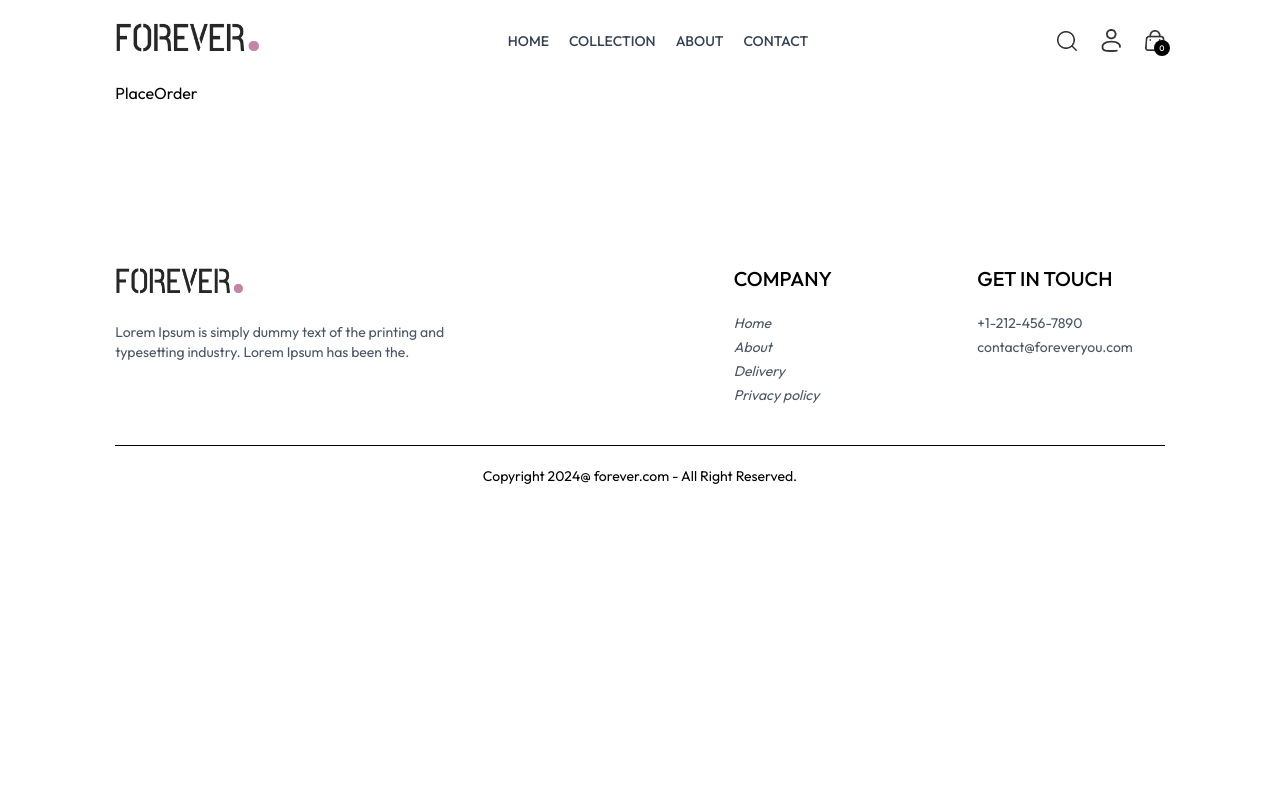
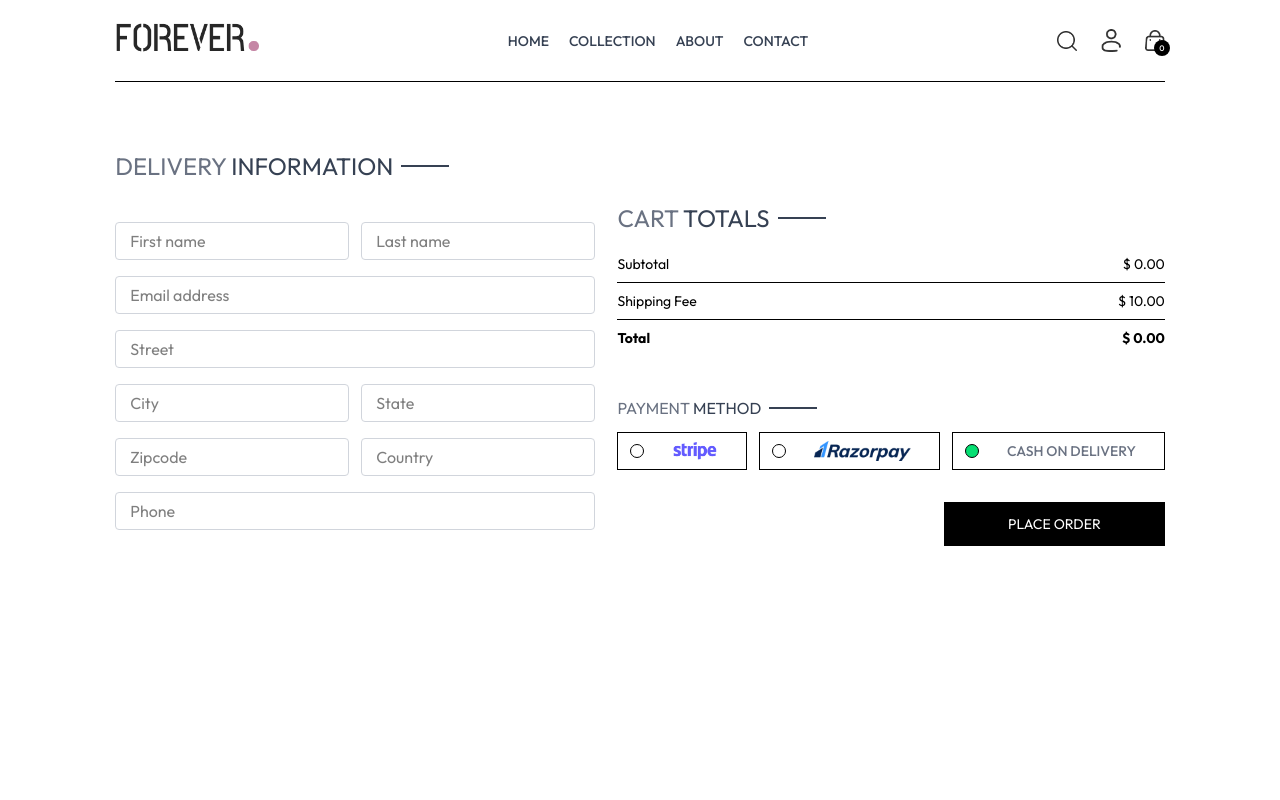
Before and after one commit to Ahmed-Elshhat/ecommerce-app, a React (Vite) app in the folder client/: page /place-order in a window 1280 px wide. Shown: the top 800 px of the page. Built offline with nearby package versions, Linux system fonts and the light colour scheme.

Commit message:
Created the Cart and Place Order pages, and updated the Context file to support the functionality required by these pages.

```diff
--- /dev/null
+++ b/client/src/components/CartTotal.jsx
@@ -0,0 +1,45 @@
+import React, { useContext } from "react";
+import { ShopContext } from "../context/ShopContext";
+import Title from "./Title";
+
+function CartTotal() {
+  const { currency, delivery_fee, getCartAmount } = useContext(ShopContext);
+
+  return (
+    <div className="w-full">
+      <div className="text-2xl">
+        <Title text1={"CART"} text2={"TOTALS"} />
+      </div>
+
+      <div className="flex flex-col gap-2 mt-2 text-sm">
+        <div className="flex justify-between">
+          <p>Subtotal</p>
+          <p>
+            {currency} {getCartAmount()}.00
+          </p>
+        </div>
+
+        <hr />
+
+        <div className="flex justify-between">
+          <p>Shipping Fee</p>
+          <p>
+            {currency} {delivery_fee}.00
+          </p>
+        </div>
+
+        <hr />
+
+        <div className="flex justify-between">
+          <b>Total</b>
+          <b>
+            {currency}{" "}
+            {getCartAmount() === 0 ? 0 : getCartAmount() + delivery_fee}.00
+          </b>
+        </div>
+      </div>
+    </div>
+  );
+}
+
+export default CartTotal;
--- a/client/src/context/ShopContext.jsx
+++ b/client/src/context/ShopContext.jsx
@@ -1,6 +1,7 @@
 import { createContext, useState } from "react";
 import { products } from "../assets/frontend_assets/assets";
 import { toast } from "react-toastify";
+import { useNavigate } from "react-router-dom";
 
 // eslint-disable-next-line react-refresh/only-export-components
 export const ShopContext = createContext();
@@ -11,11 +12,11 @@
   const [search, setSearch] = useState("");
   const [showSearch, setShowSearch] = useState(false);
   const [cartItems, setCartItems] = useState({});
+  const navigate = useNavigate();
 
   const addToCart = async (itemId, size) => {
-
     if (!size) {
-      toast.error("Select Product Size")
+      toast.error("Select Product Size");
       return;
     }
 
@@ -36,17 +37,44 @@
 
   const getCartCount = () => {
     let totalCount = 0;
-    for(const items in cartItems) {
-      for(const item in cartItems[items]) {
+    for (const items in cartItems) {
+      for (const item in cartItems[items]) {
         try {
           if (cartItems[items][item] > 0) {
             totalCount += cartItems[items][item];
           }
-        } catch (error) {error}
+        } catch (error) {
+          error;
+        }
       }
     }
-    return totalCount
-  }
+    return totalCount;
+  };
+
+  const updateQuantity = async (itemId, size, quantity) => {
+    let cartData = structuredClone(cartItems);
+
+    cartData[itemId][size] = quantity;
+
+    setCartItems(cartData);
+  };
+
+  const getCartAmount = () => {
+    let totalAmount = 0;
+    for (const items in cartItems) {
+      let itemInfo = products.find((product) => product._id === items);
+      for (const item in cartItems[items]) {
+        try {
+          if (cartItems[items][item] > 0) {
+            totalAmount += itemInfo.price * cartItems[items][item];
+          }
+        } catch (error) {
+          error;
+        }
+      }
+    }
+    return totalAmount;
+  };
 
   const value = {
     products,
@@ -58,7 +86,10 @@
     setShowSearch,
     cartItems,
     addToCart,
-    getCartCount
+    getCartCount,
+    updateQuantity,
+    getCartAmount,
+    navigate
   };
 
   return (
--- a/client/src/pages/Cart.jsx
+++ b/client/src/pages/Cart.jsx
@@ -1,9 +1,110 @@
-import React from 'react'
+import React, { useContext, useMemo } from "react";
+import { ShopContext } from "../context/ShopContext";
+import Title from "../components/Title";
+import { assets } from "../assets/frontend_assets/assets";
+import CartTotal from "../components/CartTotal";
 
 function Cart() {
+  const { products, currency, cartItems, updateQuantity, navigate } =
+    useContext(ShopContext);
+
+  const cartData = useMemo(() => {
+    const tempData = [];
+    for (const items in cartItems) {
+      for (const item in cartItems[items]) {
+        if (cartItems[items][item] > 0) {
+          tempData.push({
+            _id: items,
+            size: item,
+            quantity: cartItems[items][item],
+          });
+        }
+      }
+    }
+    return tempData;
+  }, [cartItems]);
+
   return (
-    <div>Cart</div>
-  )
+    <div className="border-t pt-14">
+      <div className="text-2xl mb-3">
+        <Title text1={"YOUR"} text2={"CART"} />
+      </div>
+
+      <div>
+        {cartData.map((item, index) => {
+          const productData = products.find(
+            (product) => product._id === item._id
+          );
+
+          return (
+            <div
+              key={index}
+              className="py-4 border-t border-b text-gray-700 grid grid-cols-[4fr_0.5fr_0.5fr] sm:grid-cols-[4fr_2fr_0.5fr] items-center gap-4"
+            >
+              <div className="flex items-start gap-6">
+                <img
+                  src={productData.image[0]}
+                  alt=""
+                  className="w-16 sm:w-20"
+                />
+                <div>
+                  <p className="text-xs sm:text-lg font-medium">
+                    {productData.name}
+                  </p>
+                  <div className="flex items-center gap-5 mt-2">
+                    <p>
+                      {currency}
+                      {productData.price}
+                    </p>
+                    <p className="px-2 sm:px-3 sm:py-1 border bg-slate-50">
+                      {item.size}
+                    </p>
+                  </div>
+                </div>
+              </div>
+
+              <input
+                onChange={(e) =>
+                  e.target.value === "" || e.target.value === "0"
+                    ? null
+                    : updateQuantity(
+                        item._id,
+                        item.size,
+                        Number(e.target.value)
+                      )
+                }
+                type="number"
+                min={1}
+                defaultValue={item.quantity}
+                className="border max-w-10 sm:max-w-20 px-1 sm:px-2 py-1"
+              />
+              <img
+                src={assets.bin_icon}
+                alt=""
+                className="w-4 mr-4 sm:w-5 cursor-pointer"
+                n
+                onClick={() => updateQuantity(item._id, item.size, 0)}
+              />
+            </div>
+          );
+        })}
+      </div>
+
+      <div className="flex justify-end my-20">
+        <div className="w-full sm:w-[450px]">
+          <CartTotal />
+          <div className="w-full text-end">
+            <button
+              className="bg-black text-white text-sm my-8 px-8 py-3"
+              onClick={() => navigate("/place-order")}
+            >
+              PROCEED TO CHECKOUT
+            </button>
+          </div>
+        </div>
+      </div>
+    </div>
+  );
 }
 
-export default Cart
+export default Cart;
--- a/client/src/pages/PlaceOrder.jsx
+++ b/client/src/pages/PlaceOrder.jsx
@@ -1,9 +1,111 @@
-import React from 'react'
+import React, { useContext, useState } from "react";
+import Title from "../components/Title";
+import CartTotal from "../components/CartTotal";
+import { assets } from "../assets/frontend_assets/assets";
+import { ShopContext } from "../context/ShopContext";
 
 function PlaceOrder() {
+  const [method, setMethod] = useState("cod");
+
+  const {navigate } = useContext(ShopContext)
   return (
-    <div>PlaceOrder</div>
-  )
+    <div className="flex flex-col sm:flex-row justify-between gap-4 pt-5 sm:pt-14 min-h-[80vh] border-t">
+      {/* ------------ Left Side ------------ */}
+      <div className="flex flex-col gap-4 w-full sm:max-w-[480px]">
+        <div className="text-xl sm:text-2xl my-3">
+          <Title text1={"DELIVERY"} text2={"INFORMATION"} />
+        </div>
+
+        <div className="flex gap-3">
+          <input
+            type="text"
+            placeholder="First name"
+            className="border border-gray-300 rounded py-1.5 px-3.5 w-full"
+          />
+          <input
+            type="text"
+            placeholder="Last name"
+            className="border border-gray-300 rounded py-1.5 px-3.5 w-full"
+          />
+        </div>
+
+        <input
+          type="email"
+          placeholder="Email address"
+          className="border border-gray-300 rounded py-1.5 px-3.5 w-full"
+        />
+        <input
+          type="text"
+          placeholder="Street"
+          className="border border-gray-300 rounded py-1.5 px-3.5 w-full"
+        />
+
+        <div className="flex gap-3">
+          <input
+            type="text"
+            placeholder="City"
+            className="border border-gray-300 rounded py-1.5 px-3.5 w-full"
+          />
+          <input
+            type="text"
+            placeholder="State"
+            className="border border-gray-300 rounded py-1.5 px-3.5 w-full"
+          />
+        </div>
+
+        <div className="flex gap-3">
+          <input
+            type="number"
+            placeholder="Zipcode"
+            className="border border-gray-300 rounded py-1.5 px-3.5 w-full"
+          />
+          <input
+            type="text"
+            placeholder="Country"
+            className="border border-gray-300 rounded py-1.5 px-3.5 w-full"
+          />
+        </div>
+
+        <input
+          type="number"
+          placeholder="Phone"
+          className="border border-gray-300 rounded py-1.5 px-3.5 w-full"
+        />
+      </div>
+
+      {/* ------------ Right Side ------------ */}
+      <div className="mt-8">
+        <div className="mt-8 min-w-80">
+          <CartTotal />
+        </div>
+
+        <div className="mt-12">
+          <Title text1={"PAYMENT"} text2={"METHOD"} />
+          {/* ------------ Payment Method Selection ------------ */}
+          <div className="flex gap-3 flex-col lg:flex-row">
+            <div className="flex items-center gap-3 border p-2 px-3 cursor-pointer" onClick={() => setMethod("stripe")}>
+              <p className={`min-w-3.5 h-3.5 border rounded-full ${method === "stripe" ? "bg-green-400" : ""}`}></p>
+              <img src={assets.stripe_logo} alt="" className="h-5 mx-4" />
+            </div>
+
+            <div className="flex items-center gap-3 border p-2 px-3 cursor-pointer" onClick={() => setMethod("razorpay")}>
+              <p className={`min-w-3.5 h-3.5 border rounded-full ${method === "razorpay" ? "bg-green-400" : ""}`}></p>
+              <img src={assets.razorpay_logo} alt="" className="h-5 mx-4" />
+            </div>
+
+            <div className="flex items-center gap-3 border p-2 px-3 cursor-pointer" onClick={() => setMethod("cod")}>
+              <p className={`min-w-3.5 h-3.5 border rounded-full ${method === "cod" ? "bg-green-400" : ""}`}></p>
+              <p className="text-gray-500 text-sm font-medium mx-4">CASH ON DELIVERY</p>
+            </div>
+          </div>
+
+          <div className="w-full text-end mt-8">
+            <button className="bg-black text-white px-16 py-3 text-sm" onClick={() => navigate("/orders")}>PLACE ORDER</button>
+          </div>
+        </div>
+      </div>
+    </div>
+  );
 }
 
-export default PlaceOrder
+export default PlaceOrder;
--- a/client/src/pages/Product.jsx
+++ b/client/src/pages/Product.jsx
@@ -82,7 +82,10 @@
               ))}
             </div>
           </div>
-          <button className="bg-black text-white px-8 py-3 text-sm active:bg-gray-700" onClick={() => addToCart(productData._id, size)}>
+          <button
+            className="bg-black text-white px-8 py-3 text-sm active:bg-gray-700"
+            onClick={() => addToCart(productData._id, size)}
+          >
             ADD TO CART
           </button>
           <hr className="mt-8 sm:w-4/5" />
```
